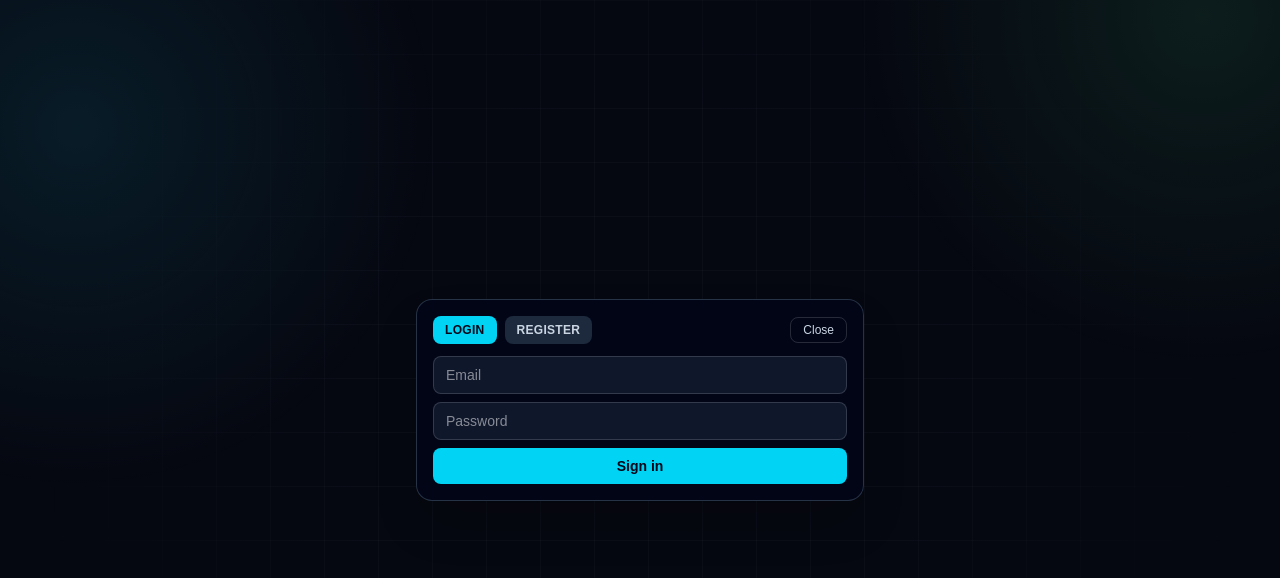
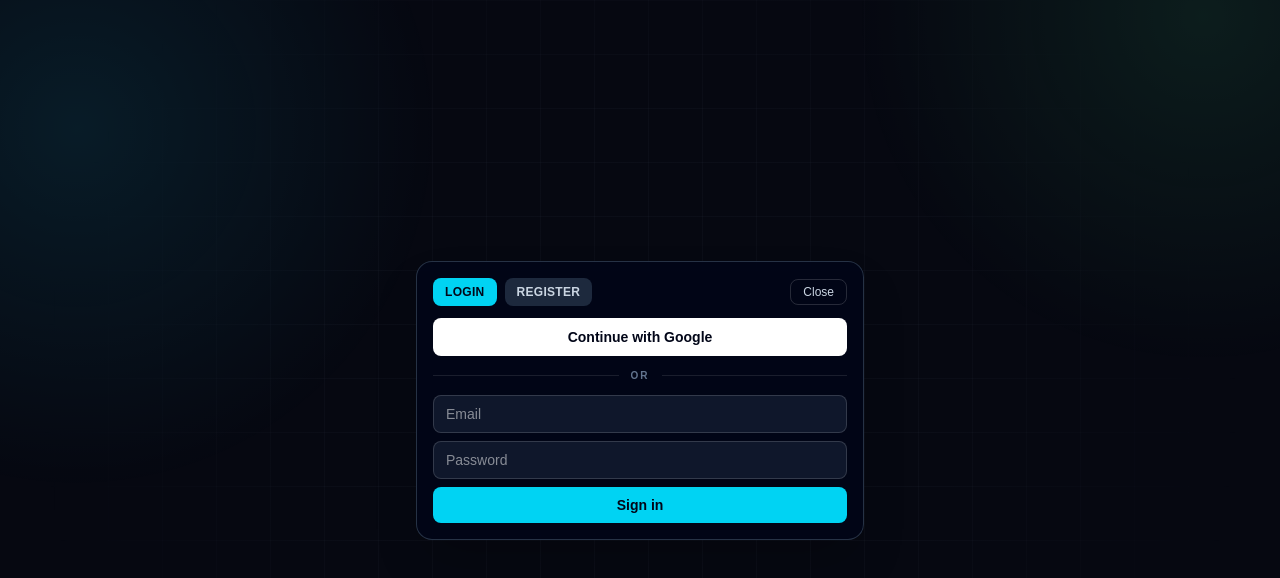
Before and after one commit to Udit004/TypeMetric, a Next.js app: page /multiplayer/room/1 in a window 1280 px wide. Shown: the top 578 px of the page. Built offline with nearby package versions, Linux system fonts and the light colour scheme; no server answers.

Commit message:
update the frontend with google authentication

```diff
--- /dev/null
+++ b/src/app/auth/google/callback/page.tsx
@@ -0,0 +1,58 @@
+"use client";
+
+import { useEffect, useState } from "react";
+import { useRouter, useSearchParams } from "next/navigation";
+
+import { useAuth } from "@/share/hooks/useAuth";
+import { setStoredToken } from "@/share/lib/auth-storage";
+
+export default function GoogleAuthCallbackPage() {
+  const router = useRouter();
+  const searchParams = useSearchParams();
+  const { refreshMe } = useAuth();
+  const [message, setMessage] = useState("Completing Google sign-in...");
+  const [hasAuthError, setHasAuthError] = useState(false);
+  const token = searchParams.get("token");
+  const isError = !token || hasAuthError;
+
+  useEffect(() => {
+    if (!token) {
+      return;
+    }
+
+    const finalizeGoogleAuth = async () => {
+      try {
+        setStoredToken(token);
+        await refreshMe();
+        router.replace("/");
+      } catch {
+        setMessage("Google sign-in failed.");
+        setHasAuthError(true);
+      }
+    };
+
+    void finalizeGoogleAuth();
+  }, [refreshMe, router, token]);
+
+  return (
+    <main className="flex min-h-screen items-center justify-center bg-slate-950 px-4">
+      <section
+        className={`w-full max-w-md rounded-2xl border p-5 text-center shadow-2xl ${
+          isError ? "border-rose-200/20 bg-rose-500/10 text-rose-100" : "border-sky-200/20 bg-slate-900/90 text-slate-100"
+        }`}
+      >
+        <p className="text-sm font-semibold uppercase tracking-[0.24em]">Google Auth</p>
+        <p className="mt-3 text-lg font-bold">{isError ? "Missing authentication token." : message}</p>
+        {isError ? (
+          <button
+            type="button"
+            onClick={() => router.replace("/")}
+            className="mt-4 rounded-lg border border-white/15 px-4 py-2 text-sm font-semibold text-white transition hover:bg-white/10"
+          >
+            Back to home
+          </button>
+        ) : null}
+      </section>
+    </main>
+  );
+}
--- a/src/share/components/auth-panel.tsx
+++ b/src/share/components/auth-panel.tsx
@@ -3,6 +3,7 @@
 import { FormEvent, useEffect, useState } from "react";
 
 import { useAuth } from "@/share/hooks/useAuth";
+import { getGoogleAuthUrl } from "@/share/servies/authService";
 
 type Mode = "login" | "register";
 
@@ -21,6 +22,7 @@ export function AuthPanel({ isOpen, onClose, initialMode = "login" }: AuthPanelP
   const [password, setPassword] = useState("");
   const [error, setError] = useState<string | null>(null);
   const [isSubmitting, setIsSubmitting] = useState(false);
+  const [isGoogleSubmitting, setIsGoogleSubmitting] = useState(false);
 
   useEffect(() => {
     if (isOpen) {
@@ -33,6 +35,12 @@ export function AuthPanel({ isOpen, onClose, initialMode = "login" }: AuthPanelP
     setName("");
     setEmail("");
     setPassword("");
+  };
+
+  const onGoogleSignIn = () => {
+    setError(null);
+    setIsGoogleSubmitting(true);
+    window.location.href = getGoogleAuthUrl();
   };
 
   const onSubmit = async (event: FormEvent<HTMLFormElement>) => {
@@ -107,6 +115,23 @@ export function AuthPanel({ isOpen, onClose, initialMode = "login" }: AuthPanelP
         </div>
 
         <form className="space-y-2" onSubmit={onSubmit}>
+          <button
+            type="button"
+            onClick={onGoogleSignIn}
+            disabled={isSubmitting || isGoogleSubmitting}
+            className="w-full rounded-lg border border-white/15 bg-white px-3 py-2 text-sm font-semibold text-slate-950 transition hover:bg-slate-100 disabled:cursor-not-allowed disabled:opacity-70"
+          >
+            {isGoogleSubmitting ? "Redirecting..." : "Continue with Google"}
+          </button>
+
+          <div className="flex items-center gap-3 py-1">
+            <span className="h-px flex-1 bg-white/10" />
+            <span className="text-[10px] font-semibold uppercase tracking-[0.2em] text-slate-500">
+              or
+            </span>
+            <span className="h-px flex-1 bg-white/10" />
+          </div>
+
           {mode === "register" ? (
             <input
               required
--- a/src/share/servies/authService.ts
+++ b/src/share/servies/authService.ts
@@ -14,6 +14,15 @@ function getApiErrorMessage(error: unknown): string {
 	}
 
 	return "Request failed";
+}
+
+function getBackendOrigin(): string {
+	const apiBaseUrl = process.env.NEXT_PUBLIC_API_BASE_URL || "http://localhost:5000/api/v1";
+	return apiBaseUrl.replace(/\/api\/v1\/?$/, "");
+}
+
+export function getGoogleAuthUrl(): string {
+	return `${getBackendOrigin()}/api/v1/auth/google`;
 }
 
 export async function registerApi(payload: RegisterPayload): Promise<AuthResponse> {
```
